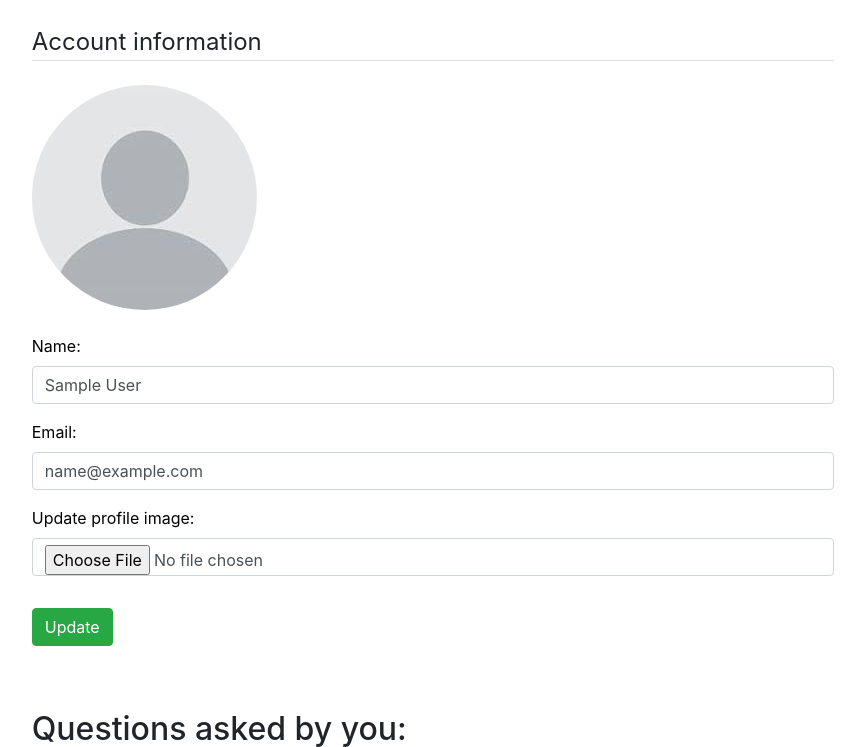
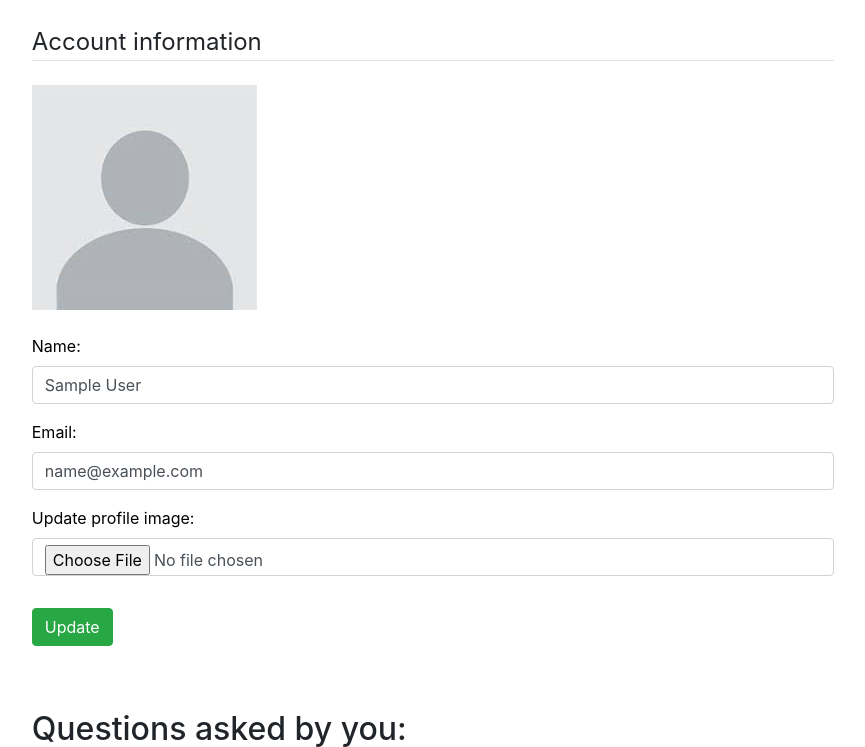
Before and after one commit to arvydasg/stackunderflow, a Flask app: page /auth/my_account in a window 1280 px wide. Shown: the part 72-819 px from the top of the page, without its empty margins (207-1072 px from the left). Run offline with Flask 3, Linux system fonts and the light colour scheme; the visitor is signed in with stand-in values (Sample User, id 1); data that the repository does not hold is empty; some libraries are stand-ins or nearby versions.

Commit message:
no need to have rounded image

```diff
--- a/stackunderflow_app/templates/auth/my_account.html
+++ b/stackunderflow_app/templates/auth/my_account.html
@@ -20,7 +20,7 @@
                     {{ form.hidden_tag() }}
                     <fieldset class="form-group">
                         <legend class="border-bottom mb-4">Account information</legend>
-                        <img class="rounded-circle account-img" src="{{ profile_image }}">
+                        <img class="account-img" src="{{ profile_image }}">
                         <br/>
                         <br/>
                         {{render_field(form.name, class="form-control")}}
```
